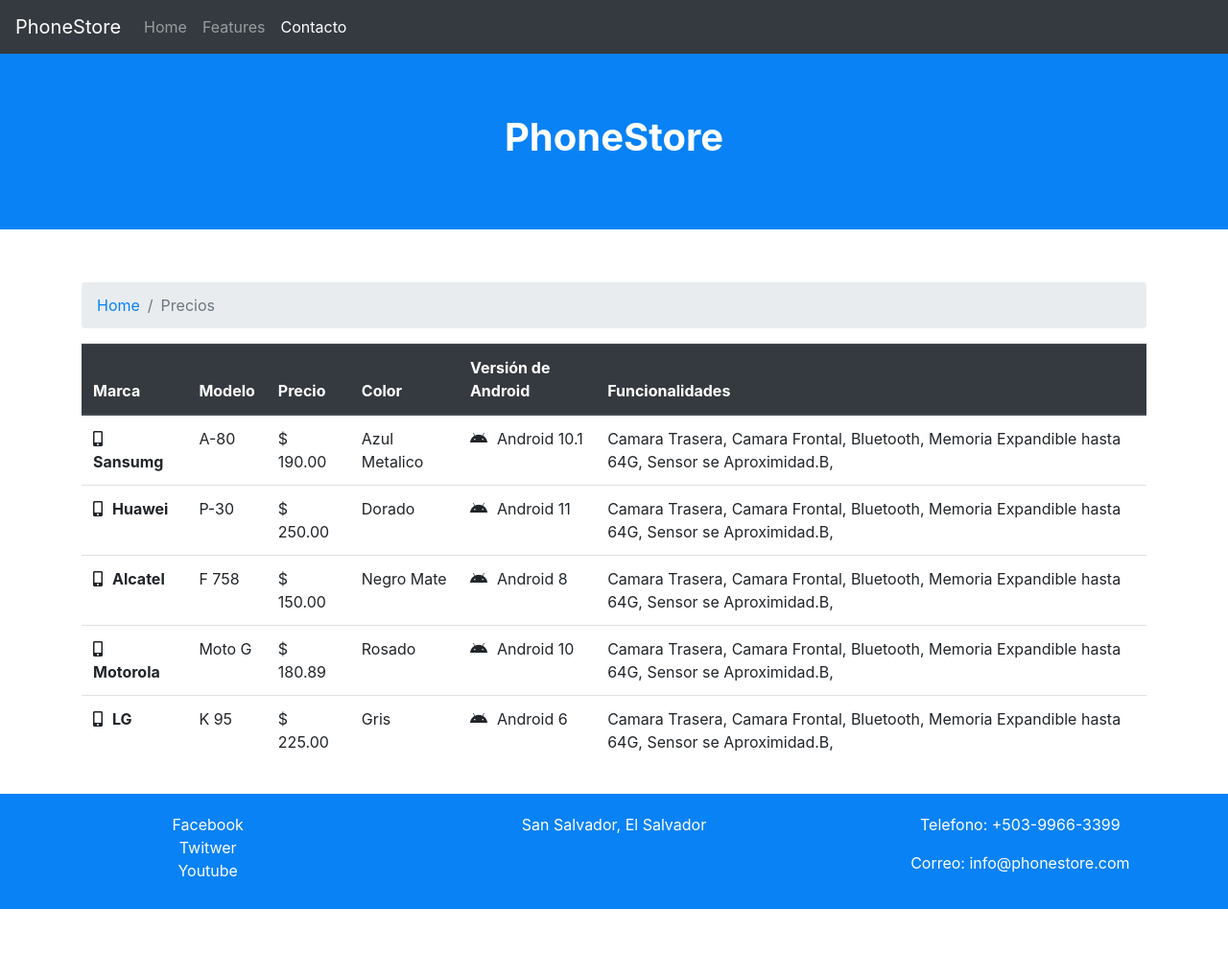
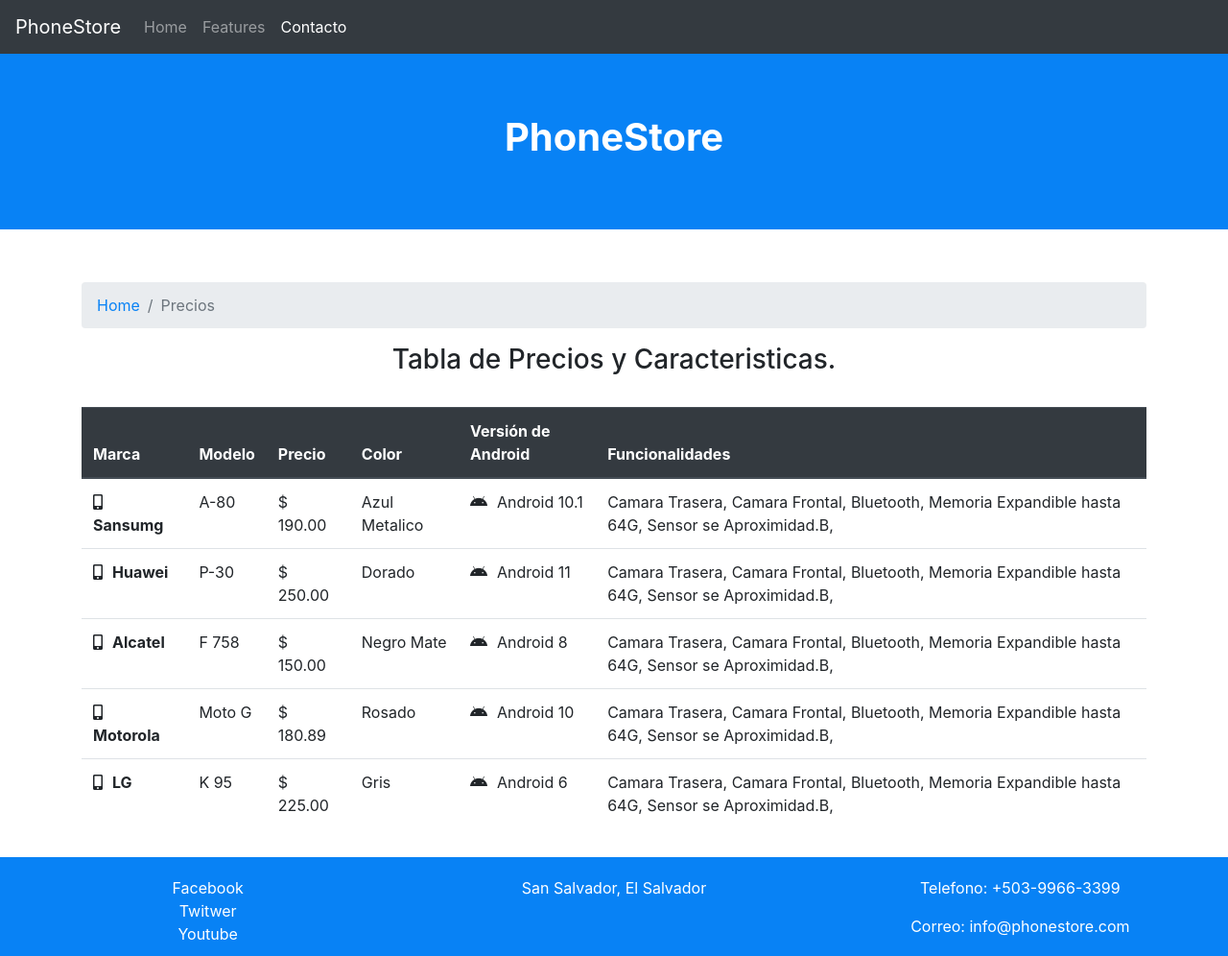
Before and after one commit to WalterGaldamezWeb/SitioWebResponsive, a website: page precios.html in a window 1280 px wide. Shown: the whole page at 96% size. Before the commit the page ends 947 px from the top, so only its background shows below. Drawn offline with nearby package versions, Linux system fonts and the light colour scheme; a web font is replaced by a local one.

Commit message:
Se modifico la pagina de Precios

```diff
--- a/precios.html
+++ b/precios.html
@@ -41,6 +41,11 @@
               <li class="breadcrumb-item active" aria-current="page">Precios</li>
             </ol>
           </nav>
+          <div>
+            <div>
+              <h3 class="text-center">Tabla de Precios y Caracteristicas.</h3><br>
+            </div>
+          </div>
           <table class="table table-responsive">
             <thead class="thead-dark">
               <tr>
```
